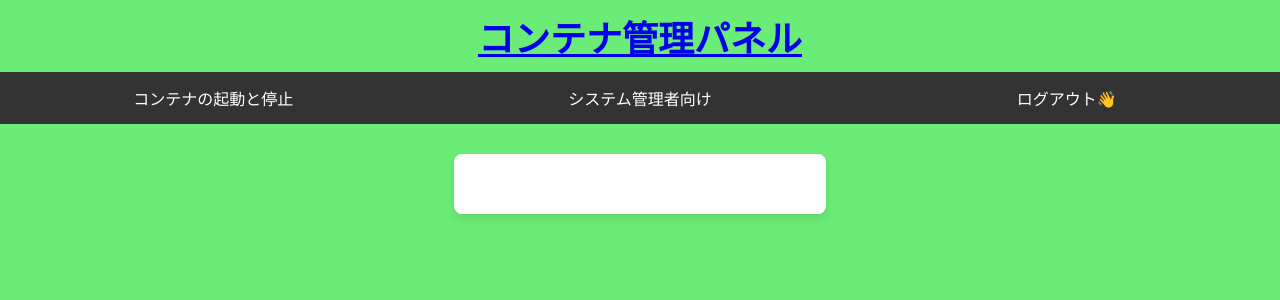
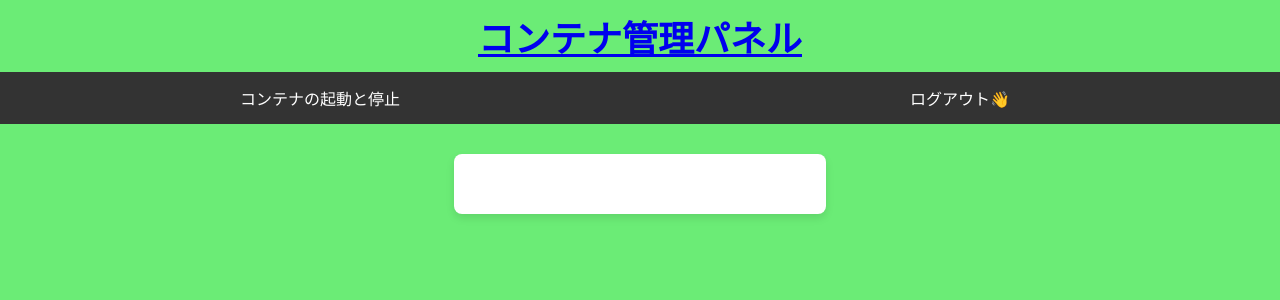
Before and after one commit to v2-2v/PXM, a Flask app: template templates/base.html in a window 1280 px wide. Shown: the top 300 px of the page. Run offline with Flask 3, Linux system fonts and the light colour scheme; the template is opened without the code that fills it, so the values that code supplies are empty; parts of the project's set-up code (start-up, migrations or seed data) failed here and were passed over.

Commit message:
Update base.html

```diff
--- a/templates/base.html
+++ b/templates/base.html
@@ -97,7 +97,6 @@
 
     <nav>
         <a href="/pg1">コンテナの起動と停止</a>
-        <a href="/pg3">システム管理者向け</a>
         <a href="/logout">ログアウト👋</a>
     </nav>
 
```
